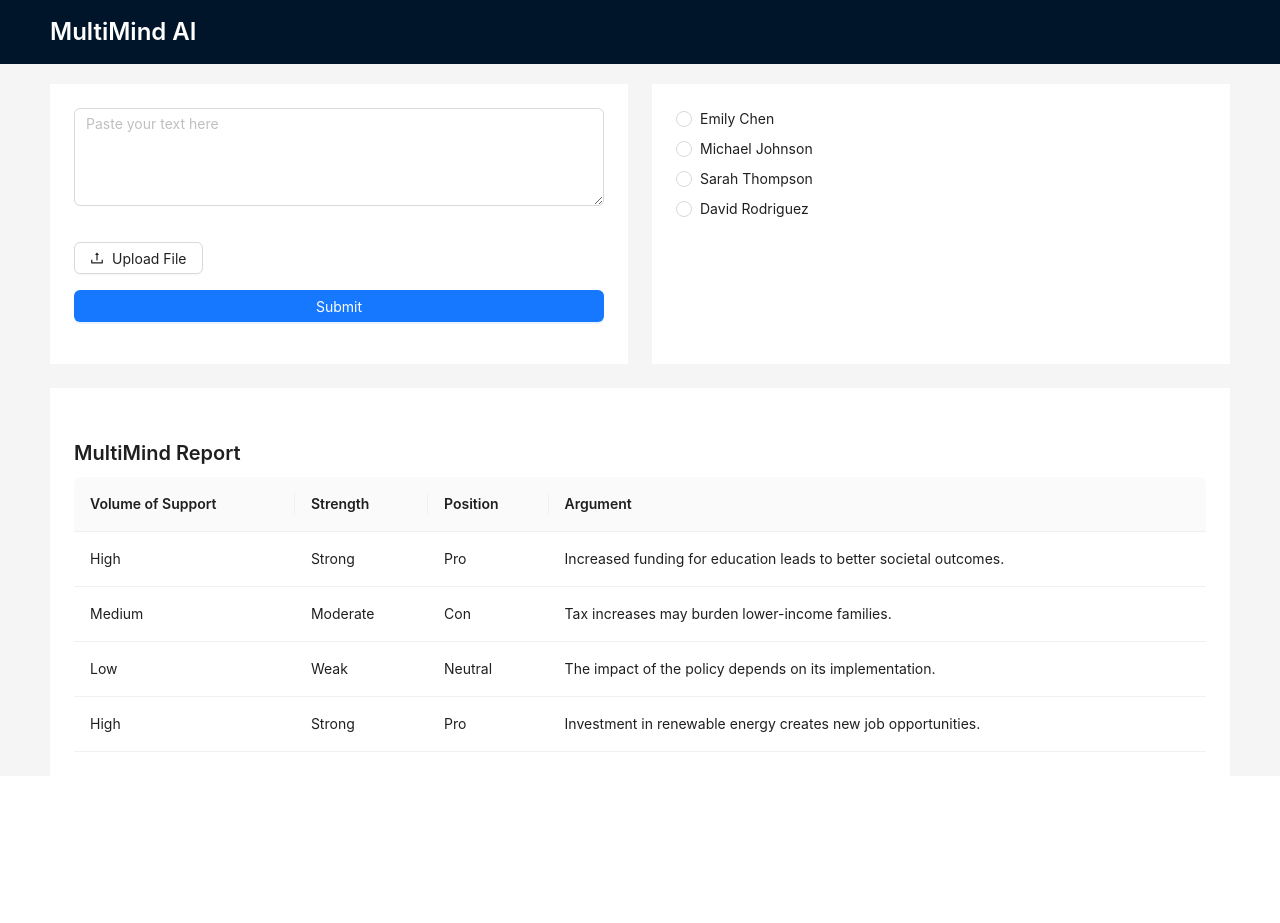
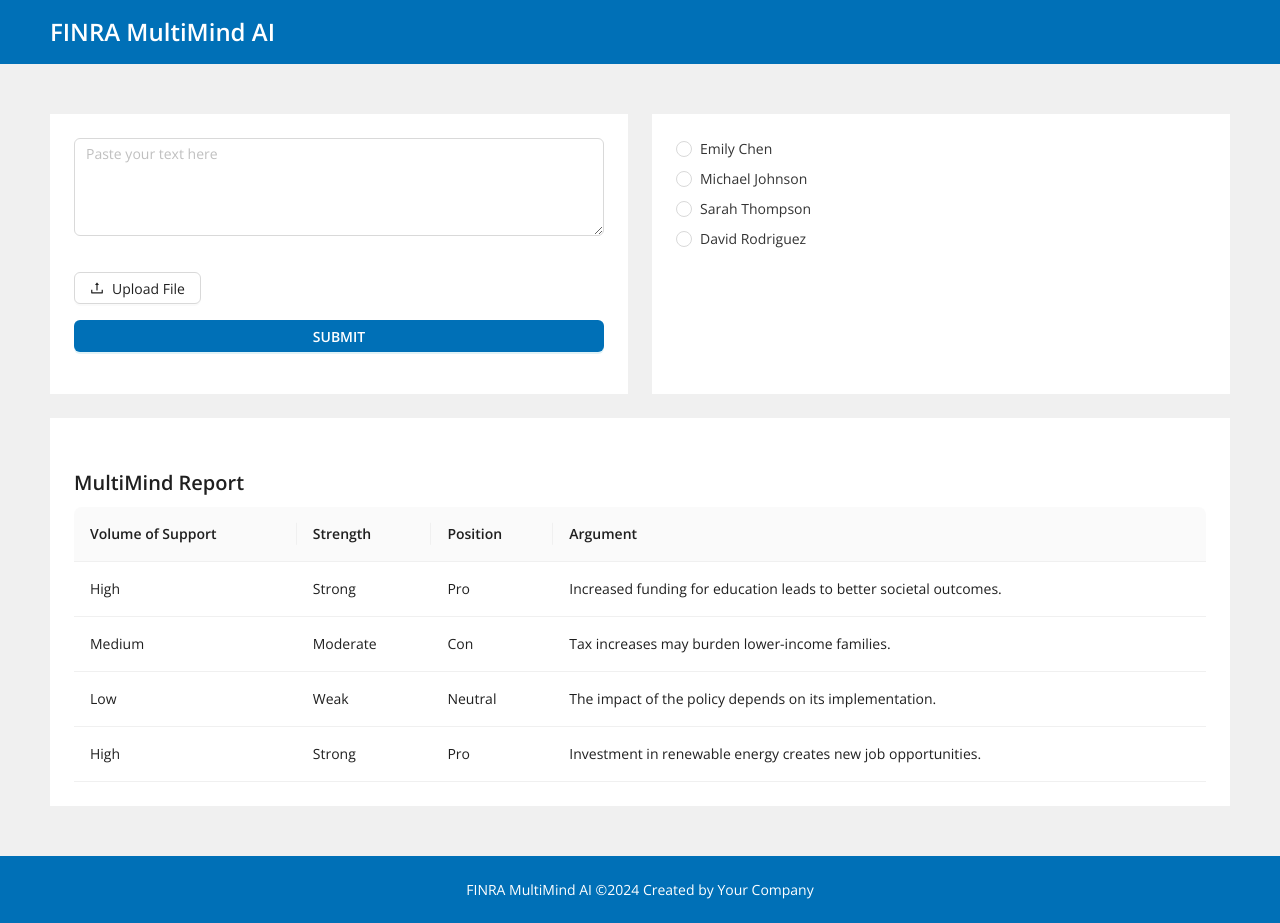
Before and after one commit to yankunsong/MultiMind, a React (Create React App) app in the folder frontend/: page / in a window 1280 px wide. Before the commit the page ends 800 px from the top, so only its background shows below. Built offline with nearby package versions, Linux system fonts and the light colour scheme.

Commit message:
added FINRA theme color

```diff
--- a/frontend/public/index.html
+++ b/frontend/public/index.html
@@ -24,7 +24,8 @@
       work correctly both with client-side routing and a non-root public URL.
       Learn how to configure a non-root public URL by running `npm run build`.
     -->
-    <title>React App</title>
+    <link href="https://fonts.googleapis.com/css2?family=Open+Sans:wght@400;600;700&display=swap" rel="stylesheet">
+    <title>FINRA MultiMind AI</title>
   </head>
   <body>
     <noscript>You need to enable JavaScript to run this app.</noscript>
--- a/frontend/src/App.css
+++ b/frontend/src/App.css
@@ -1,5 +1,5 @@
 .App {
-  text-align: center;
+  text-align: left;
 }
 
 .App-logo {
@@ -14,18 +14,18 @@
 }
 
 .App-header {
-  background-color: #282c34;
+  background-color: #ffffff;
   min-height: 100vh;
   display: flex;
   flex-direction: column;
   align-items: center;
-  justify-content: center;
-  font-size: calc(10px + 2vmin);
-  color: white;
+  justify-content: flex-start;
+  font-size: 16px;
+  color: #333333;
 }
 
 .App-link {
-  color: #61dafb;
+  color: #0070b7; /* Updated color */
 }
 
 @keyframes App-logo-spin {
@@ -36,3 +36,34 @@
     transform: rotate(360deg);
   }
 }
+
+/* FINRA-specific styles */
+.finra-primary-bg {
+  background-color: #0070b7; /* Updated color */
+}
+
+.finra-secondary-bg {
+  background-color: #f0f0f0; /* Light gray from FINRA homepage */
+}
+
+.finra-text-primary {
+  color: #0070b7; /* Updated color */
+}
+
+.finra-text-secondary {
+  color: #333333; /* Dark gray for text */
+}
+
+.finra-button {
+  background-color: #0070b7; /* Updated color */
+  color: #ffffff;
+  border: none;
+  padding: 10px 20px;
+  font-weight: 600;
+  text-transform: uppercase;
+  transition: background-color 0.3s ease;
+}
+
+.finra-button:hover {
+  background-color: #005a9e; /* Slightly darker blue for hover state */
+}
--- a/frontend/src/App.js
+++ b/frontend/src/App.js
@@ -5,26 +5,33 @@
 import PersonaContainer from './containers/PersonaContainer';
 import './App.css';
 
-const { Header, Content } = Layout;
+const { Header, Content, Footer } = Layout;
 const { Title } = Typography;
 
 function App() {
   return (
-    <ConfigProvider>
+    <ConfigProvider
+      theme={{
+        token: {
+          colorPrimary: '#0070b7', // Updated to FINRA's primary blue
+          fontFamily: "'Open Sans', sans-serif",
+        },
+      }}
+    >
       <Layout className="layout">
-        <Header>
+        <Header className="finra-primary-bg" style={{ padding: '0 50px' }}>
           <Title level={3} style={{ color: 'white', margin: '16px 0' }}>
-            MultiMind AI
+            FINRA MultiMind AI
           </Title>
         </Header>
-        <Content style={{ padding: '0 50px', marginTop: '20px' }}>
+        <Content style={{ padding: '50px 50px', backgroundColor: '#f0f0f0' }}>
           <Row gutter={[24, 24]}>
-            <Col span={12}>
+            <Col xs={24} lg={12}>
               <div style={{ background: '#fff', padding: 24, minHeight: 280 }}>
                 <InputContainer />
               </div>
             </Col>
-            <Col span={12}>
+            <Col xs={24} lg={12}>
               <div style={{ background: '#fff', padding: 24, minHeight: 280 }}>
                 <PersonaContainer />
               </div>
@@ -36,6 +43,9 @@
             </Col>
           </Row>
         </Content>
+        <Footer style={{ textAlign: 'center', backgroundColor: '#0070b7', color: '#ffffff' }}>
+          FINRA MultiMind AI ©{new Date().getFullYear()} Created by Your Company
+        </Footer>
       </Layout>
     </ConfigProvider>
   );
--- a/frontend/src/components/PersonaSelector.js
+++ b/frontend/src/components/PersonaSelector.js
@@ -6,7 +6,7 @@
     <Radio.Group onChange={(e) => onSelect(e.target.value)} value={selectedPersonaId}>
       <Space direction="vertical">
         {personas.map(persona => (
-          <Radio key={persona.id} value={persona.id}>
+          <Radio key={persona.id} value={persona.id} className="finra-text-secondary">
             {persona.name}
           </Radio>
         ))}
--- a/frontend/src/components/SubmitButton.js
+++ b/frontend/src/components/SubmitButton.js
@@ -6,6 +6,7 @@
     <Button
       type="primary"
       onClick={onSubmit}
+      className="finra-button"
       style={{ width: '100%' }}
     >
       Submit
--- a/frontend/src/index.css
+++ b/frontend/src/index.css
@@ -1,10 +1,9 @@
 body {
   margin: 0;
-  font-family: -apple-system, BlinkMacSystemFont, 'Segoe UI', 'Roboto', 'Oxygen',
-    'Ubuntu', 'Cantarell', 'Fira Sans', 'Droid Sans', 'Helvetica Neue',
-    sans-serif;
+  font-family: 'Open Sans', sans-serif;
   -webkit-font-smoothing: antialiased;
   -moz-osx-font-smoothing: grayscale;
+  color: #333333;
 }
 
 code {
```
Also changed, not shown: 1 other file (tests, documents, lock files or other folders).
